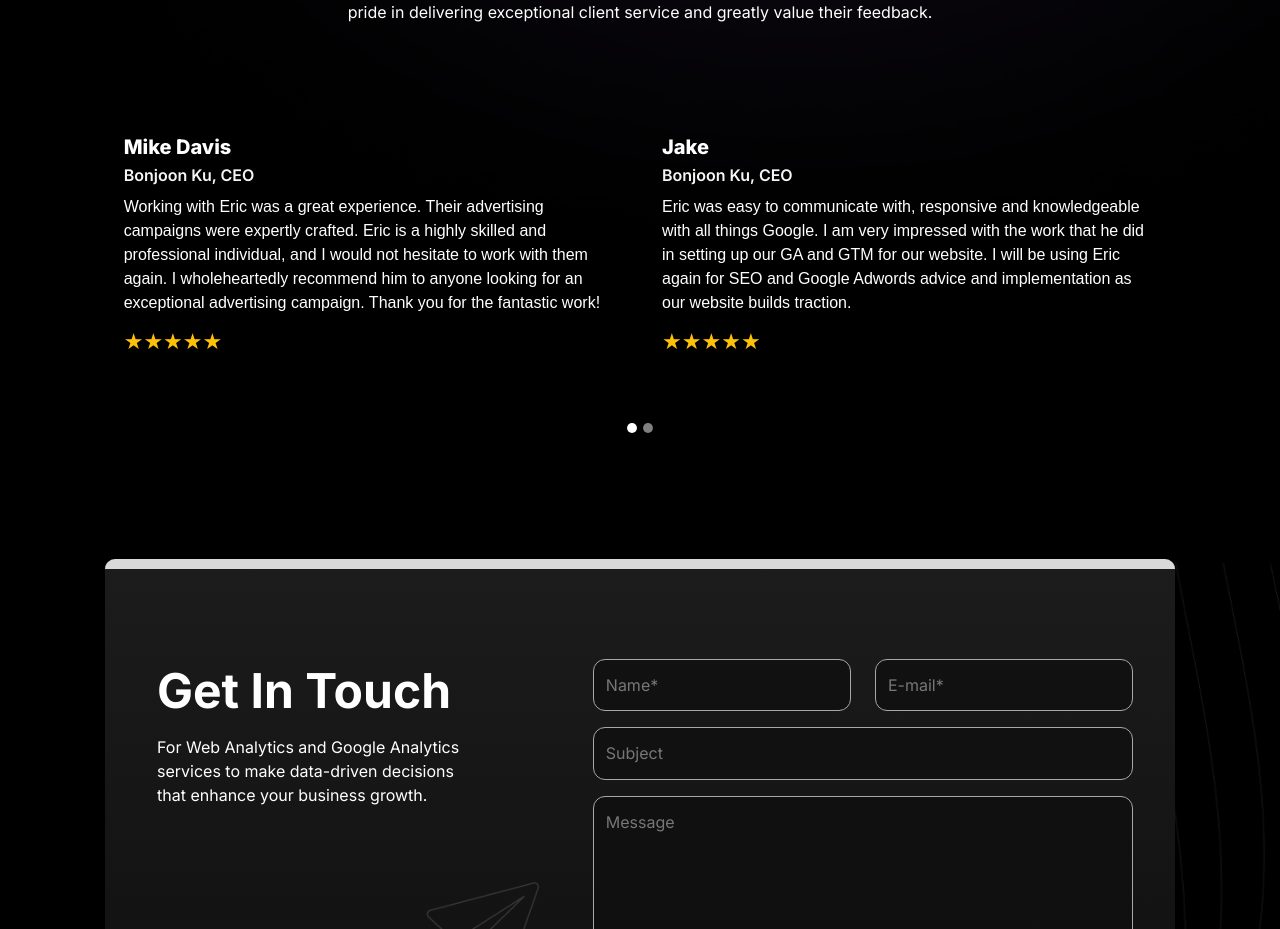
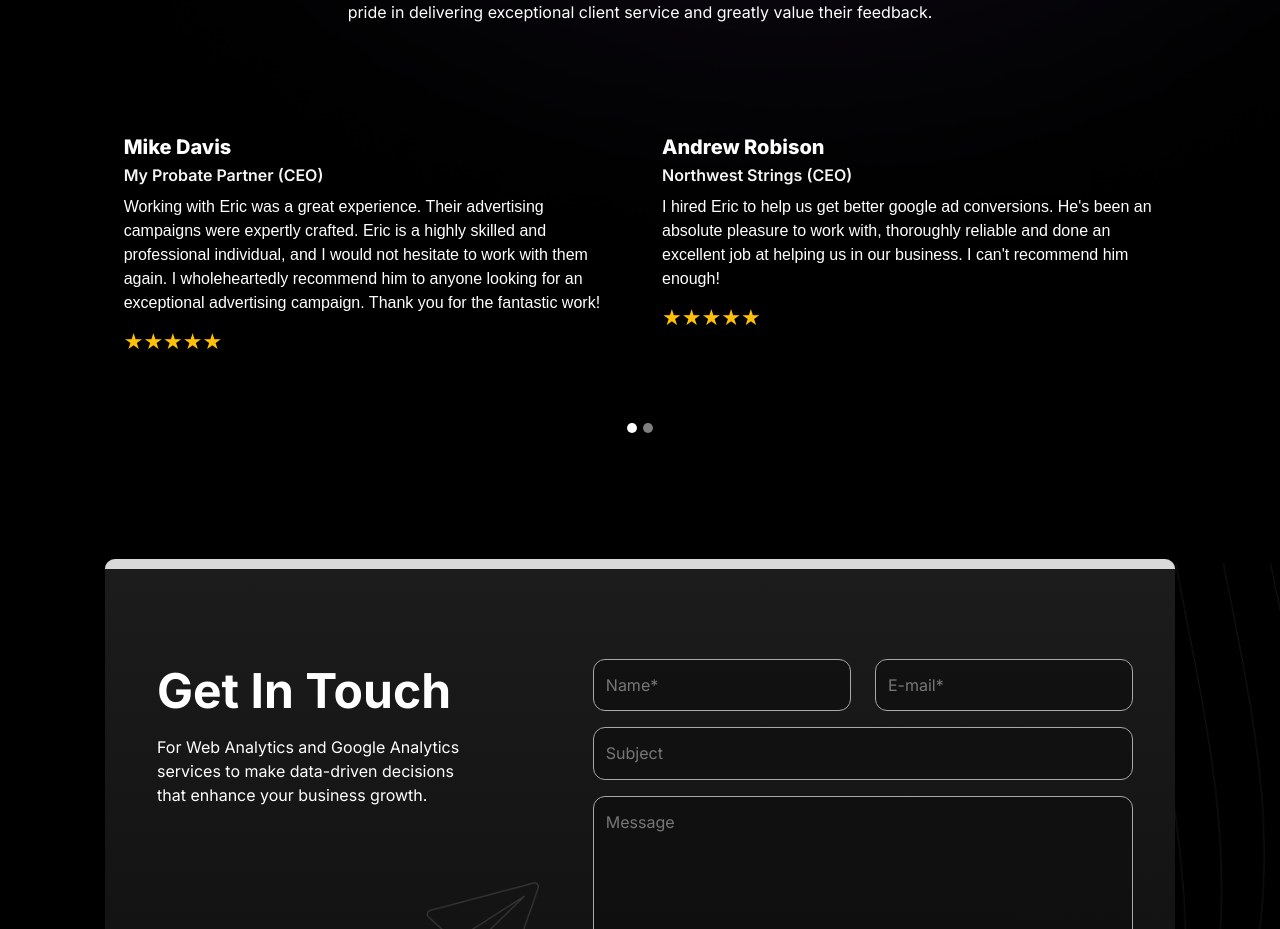
Before and after one commit to ericanalytics/ericanalytics, a Next.js app: page / in a window 1280 px wide. Shown: the part 5025-5954 px from the top of the page. Built offline with nearby package versions, Linux system fonts and the light colour scheme.

Commit message:
updated reviews

```diff
--- a/app/page.tsx
+++ b/app/page.tsx
@@ -364,17 +364,17 @@ export default function Home() {
             <div className="row justify-content-center rv_box1">
               <div className="col-lg-5 review-box">
                 <div className="review-author">Mike Davis</div>
-                <div className="review-role">Bonjoon Ku, CEO</div>
+                <div className="review-role">My Probate Partner (CEO)</div>
                 <p className="review-content">
                   Working with Eric was a great experience. Their advertising campaigns were expertly crafted. Eric is a highly skilled and professional individual, and I would not hesitate to work with them again. I wholeheartedly recommend him to anyone looking for an exceptional advertising campaign. Thank you for the fantastic work!
                 </p>
                 <div className="rating-stars">★★★★★</div>
               </div>
               <div className="col-lg-5 review-box">
-                <div className="review-author">Jake</div>
-                <div className="review-role">Bonjoon Ku, CEO</div>
+                <div className="review-author">Andrew Robison</div>
+                <div className="review-role">Northwest Strings (CEO)</div>
                 <p className="review-content">
-                  Eric was easy to communicate with, responsive and knowledgeable with all things Google. I am very impressed with the work that he did in setting up our GA and GTM for our website. I will be using Eric again for SEO and Google Adwords advice and implementation as our website builds traction.
+                I hired Eric to help us get better google ad conversions. He's been an absolute pleasure to work with, thoroughly reliable and done an excellent job at helping us in our business. I can&apos;t recommend him enough!
                 </p>
                 <div className="rating-stars">★★★★★</div>
               </div>
@@ -384,18 +384,18 @@ export default function Home() {
           <div className="carousel-item">
             <div className="row justify-content-center">
               <div className="col-lg-5 review-box">
-                <div className="review-author">Anna Smith</div>
-                <div className="review-role">CEO, Tech Solutions</div>
+                <div className="review-author">Shari Altman</div>
+                <div className="review-role">Mypurmist, COO</div>
                 <p className="review-content">
-                  Eric is a wonderful professional to work with. He delivers results that consistently exceed expectations. I would highly recommend his services to anyone looking for real digital marketing expertise.
+                I found Eric to be quite capable in handling whatever programming requirements we had for our Shopify site and Google Analytics, including researching issues which we had to address in upgrading our site -- i.e. deciding which approach, which theme, which app to use. I would definitely work with him again.
                 </p>
                 <div className="rating-stars">★★★★★</div>
               </div>
               <div className="col-lg-5 review-box">
-                <div className="review-author">John Carter</div>
-                <div className="review-role">COO, Web Innovations</div>
+                <div className="review-author">Mohammad</div>
+                <div className="review-role">Manna Dew Bakery (CEO)</div>
                 <p className="review-content">
-                  Eric&apos;s dedication to his work is outstanding. His detailed understanding of Google Analytics and ad strategies helped our business achieve significant growth.
+                 He is one of the best I've ever worked with. I worked with many marketers, he&apos;s the most capable technically I&apos;ve worked with.
                 </p>
                 <div className="rating-stars">★★★★★</div>
               </div>
```
